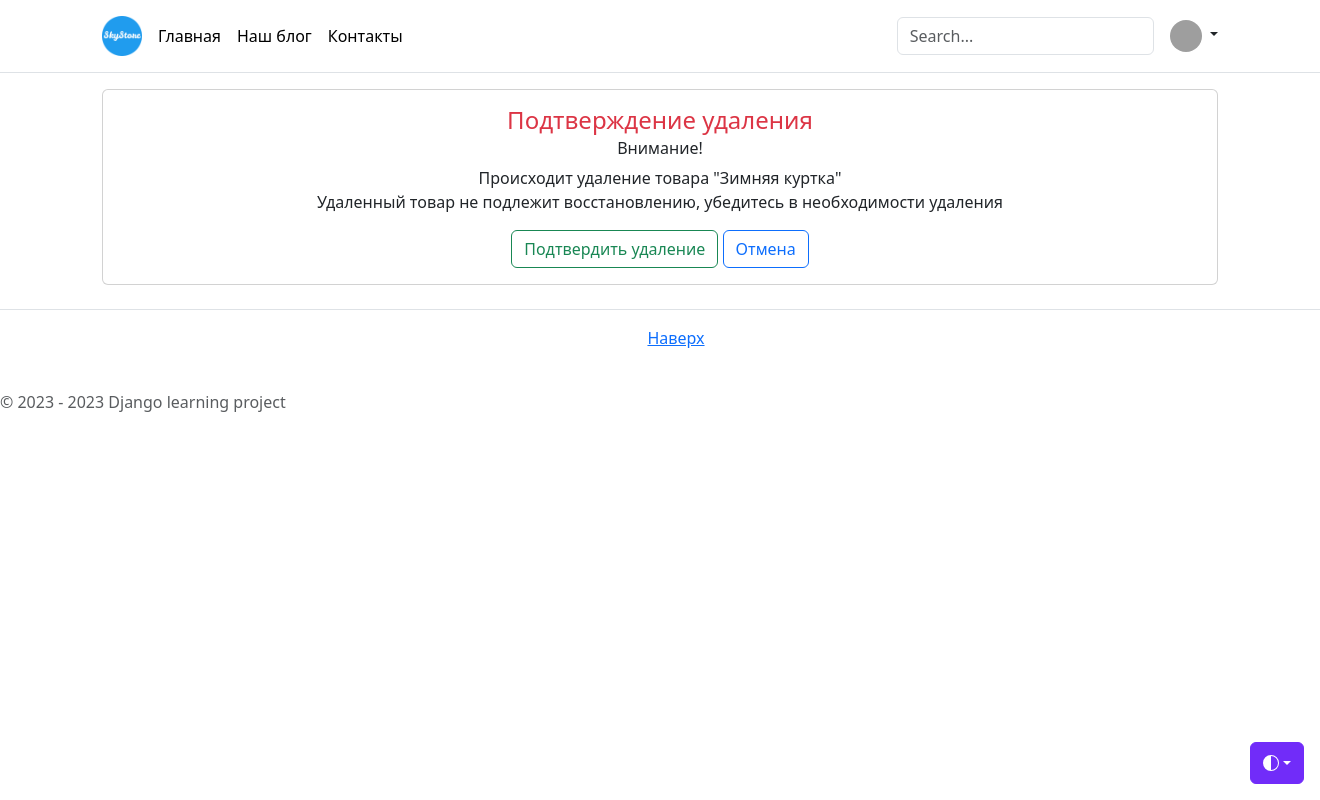
After one commit to Abramov0Alexandr/django_learning, a Django app: template catalog/templates/catalog/confirm_delete_product.html in a window 1320 px wide; the page is wider, and only the part inside the window is pictured. The commit adds this page. Run offline with Django 4.2, Linux system fonts and the light colour scheme; the template is opened without the code that fills it: values that come from a table or form of the project are taken from there, others are empty; data comes from the database, SQL or seed files in the repository; some libraries are stand-ins or nearby versions; grey boxes are pictures that could not be loaded.

Commit message:
Написал шаблон для удаления товара

```diff
--- /dev/null
+++ b/catalog/templates/catalog/confirm_delete_product.html
@@ -0,0 +1,31 @@
+{% extends 'catalog/base.html' %}
+{% load catalog_tags %}
+{% block title %}
+Удаление товара
+{% endblock %}
+{% block content %}
+<div class="col">
+    <div class="d-flex justify-content-around align-items-fluid">
+        <div class="container ">
+            <div class="card-body card-body-sm ">
+
+                <form method="post" enctype="multipart/form-data">
+                    {% csrf_token %}
+                    <div class="card">
+                        <div class="card-body">
+                            <h4 class="card-title text-danger">Подтверждение удаления</h4>
+                            <h6 class="card-subtitle mb-2">Внимание!</h6>
+                            Происходит удаление товара "{{ object.title }}"
+                            <p class="card-text">
+                                Удаленный товар не подлежит восстановлению, убедитесь в необходимости удаления
+                            </p>
+                            <button type="submit" class="btn btn-outline-success">Подтвердить удаление</button>
+                            <a href="{% url 'catalog:homepage' %}" class="btn btn-outline-primary">Отмена</a>
+                        </div>
+                    </div>
+                </form>
+            </div>
+        </div>
+    </div>
+</div>
+{% endblock %}
--- a/catalog/templates/catalog/index.html
+++ b/catalog/templates/catalog/index.html
@@ -28,6 +28,8 @@ SkyStore
                             <div class="btn-group" role="group" aria-label="Button group">
                                 <a href="{{ object.get_absolute_url }}" class="btn btn-outline-primary">Посмотреть товар</a>
                                 <a href="{% url 'catalog:edit_product' object.slug %}" class="btn btn-outline-warning">Редактировать</a>
+                                <a href="{% url 'catalog:delete_product' object.slug %}" class="btn btn-outline-danger">Удалить</a>
+
                             </div>
 
                         </div>
```
